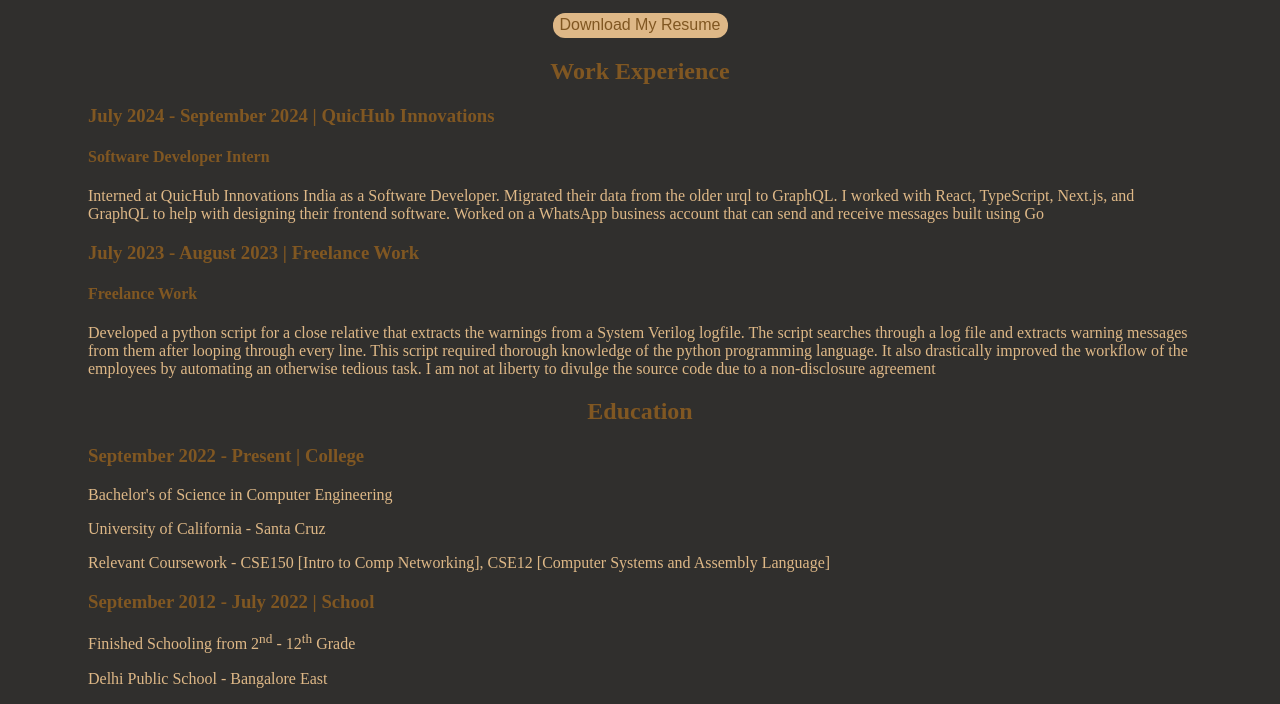
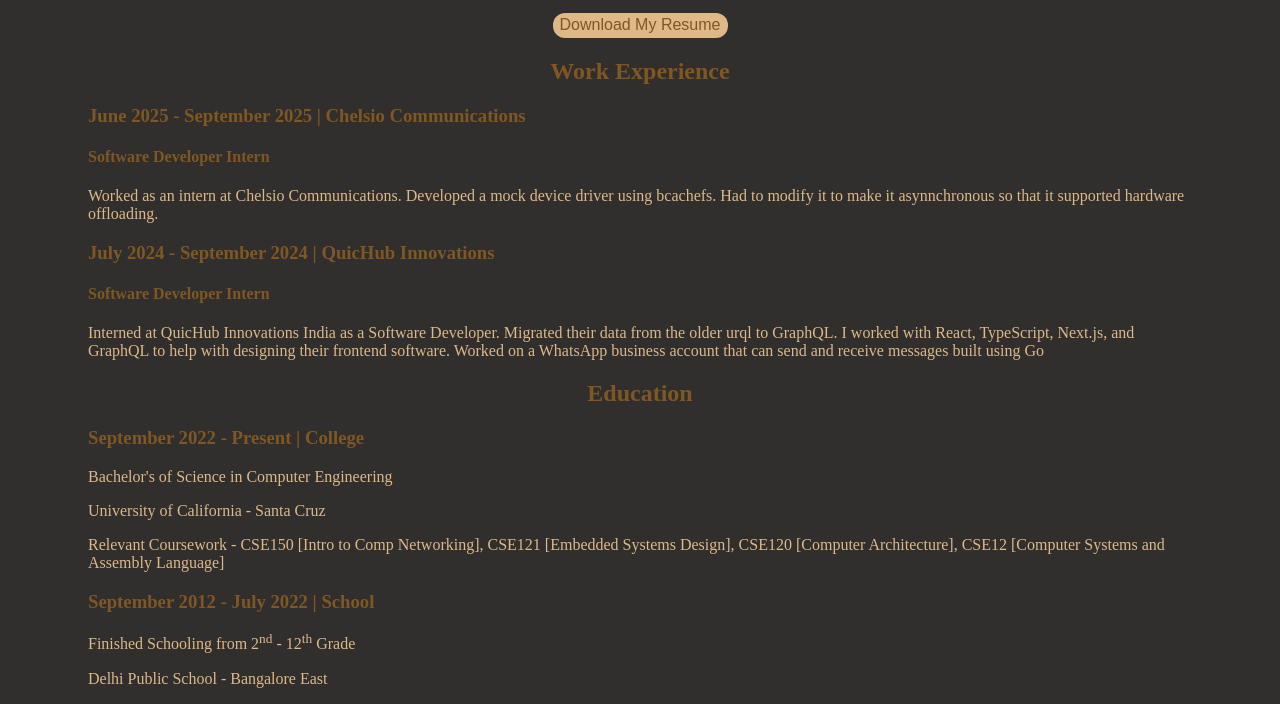
Before and after one commit to PJ-004/PJ-004.github.io, a plain HTML site: page resume.html in a window 1280 px wide. Shown: the part 101-805 px from the top of the page. Drawn offline with Linux system fonts and the light colour scheme.

Commit message:
Added Chelsio job to Resume

```diff
--- a/resume.html
+++ b/resume.html
@@ -25,26 +25,23 @@
             <p id="resumeButton"> <button id="getResume" onclick="location.href = 'Resume/Pranav Jha Resume.pdf';">Download My Resume</button> </p>
 
             <p> <h2> Work Experience </h2> </p>
-                <p> <h3> July 2024 - September 2024 | QuicHub Innovations </h3> </p>
+		<p> <h3> June 2025 - September 2025 | Chelsio Communications </h3> </p>
+                <p> <h4> Software Developer Intern </h4> </p>
+                <p> Worked as an intern at Chelsio Communications. Developed a mock device driver using bcachefs. Had to modify it
+		to make it asynnchronous so that it supported hardware offloading.</p>
+
+		<p> <h3> July 2024 - September 2024 | QuicHub Innovations </h3> </p>
                 <p> <h4> Software Developer Intern </h4> </p>
                 <p> Interned at QuicHub Innovations India as a Software Developer. Migrated their data from the older urql to GraphQL.
                  I worked with React, TypeScript, Next.js, and GraphQL to help with designing their frontend software.
                  Worked on a WhatsApp business account that can send and receive messages built using Go </p>
-
-                <p> <h3> July 2023 - August 2023 | Freelance Work</h3> </p>
-                <p> <h4> Freelance Work </h4> </p>
-                <p> Developed a python script for a close relative that extracts the warnings from a System Verilog logfile.
-                 The script searches through a log file and extracts warning messages from them after looping through every line.
-                 This script required thorough knowledge of the python programming language.
-                 It also drastically improved the workflow of the employees by automating an otherwise tedious task.
-                 I am not at liberty to divulge the source code due to a non-disclosure agreement </p>
 
             <p> <h2> Education </h2> </p>
 
                 <p> <h3> September 2022 - Present | College </h3> </p>
                 <p> Bachelor's of Science in Computer Engineering </p>
                 <p> University of California - Santa Cruz </p>
-                <p> Relevant Coursework - CSE150 [Intro to Comp Networking], CSE12 [Computer Systems and Assembly Language]</p>
+                <p> Relevant Coursework - CSE150 [Intro to Comp Networking], CSE121 [Embedded Systems Design], CSE120 [Computer Architecture], CSE12 [Computer Systems and Assembly Language]</p>
 
                 <p> <h3> September 2012 - July 2022 | School </h3> </p>
                 <p> Finished Schooling from 2<sup>nd</sup> - 12<sup>th</sup> Grade </p>
```
